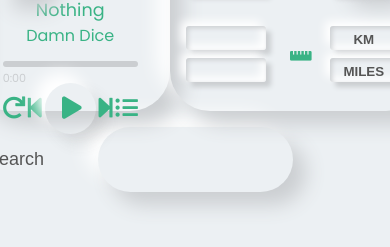
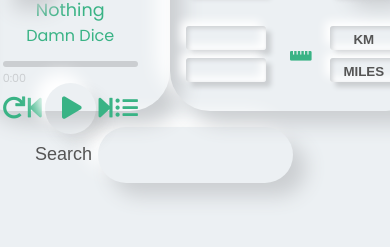
Before and after one commit to a4my/all-in-one-page, a plain HTML site: page index.html in a window 390 px wide. Shown: the part 541-788 px from the top of the page. Drawn offline with nearby package versions, Linux system fonts and the light colour scheme; files that its build step writes are made by us from their sources; no server answers.

Commit message:
Completed media queries for the searchbar

```diff
--- a/styles/modules/_searchbar.scss
+++ b/styles/modules/_searchbar.scss
@@ -5,8 +5,7 @@
   width: 50%;
   height: 4.1rem;
   margin: 0 auto;
-    box-shadow: 13px 13px 20px var(--shadow--1),
-                -13px -13px 20px var(--shadow--2);
+  box-shadow: 13px 13px 20px var(--shadow--1), -13px -13px 20px var(--shadow--2);
   border-radius: 40px;
 
   &__container {
@@ -24,13 +23,12 @@
     color: var(--input-color);
     padding: 20px 10px 20px 15px;
     margin: 0 3rem;
-        transition: all .5s ease-in-out;
+    transition: all 0.5s ease-in-out;
   }
 
   input:focus {
     box-shadow: 13px 13px 20px var(--shadow--1),
-                    -13px -13px 20px var(--shadow--2),
-                    inset 8px 8px 8px var(--shadow--1),
+      -13px -13px 20px var(--shadow--2), inset 8px 8px 8px var(--shadow--1),
       inset -8px -8px 8px var(--shadow--2);
     border-radius: 30px;
   }
@@ -53,3 +51,16 @@
     font-size: 1.5rem;
   }
 }
+
+@media only screen and (max-width: 1400px) {
+  .searchbar {
+    height: 3.5rem;
+
+    input {
+      height: 3.5rem;
+    }
+    a {
+      margin-left: -6rem;
+    }
+  }
+}
```
Lines whose indentation alone changed are shown as unchanged.
